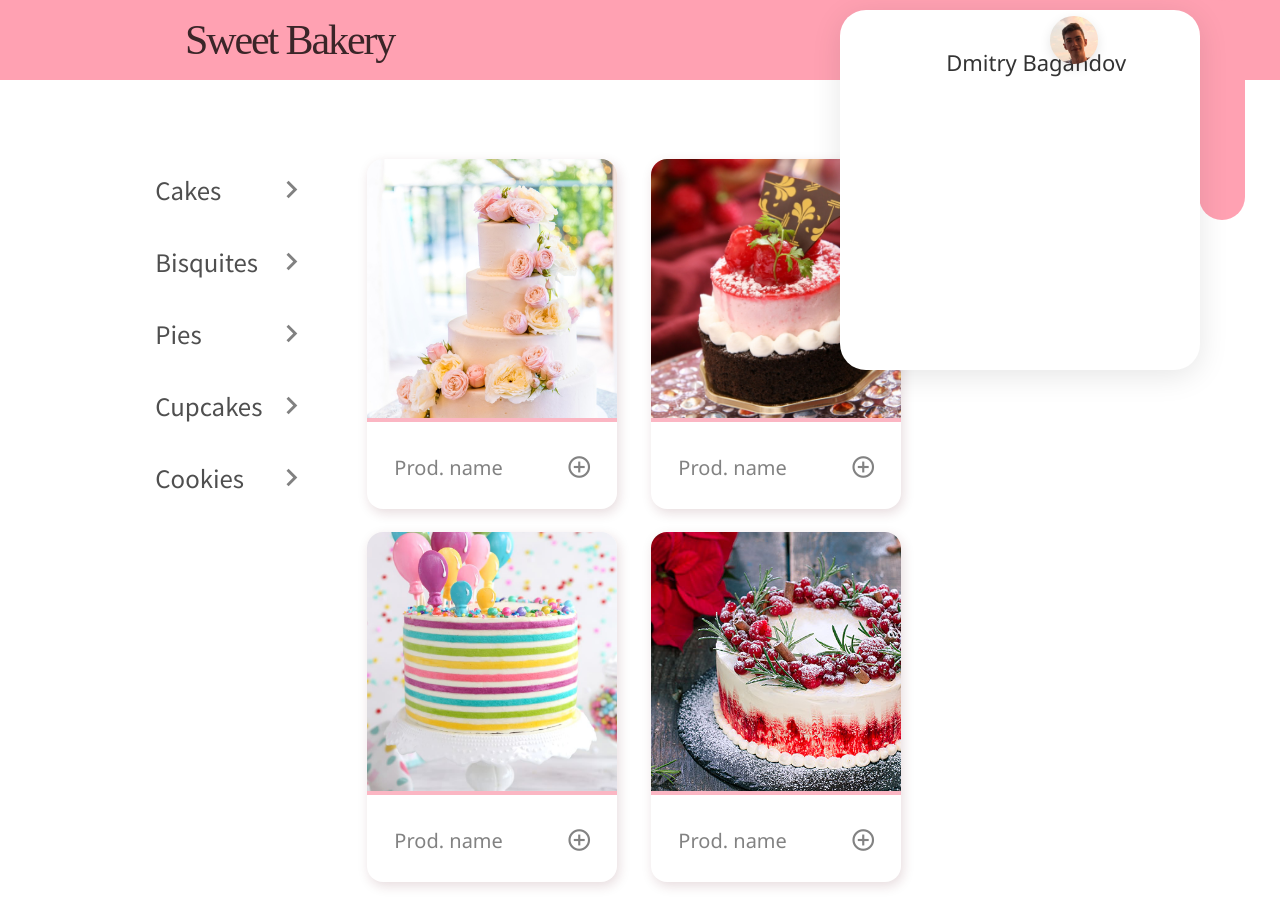
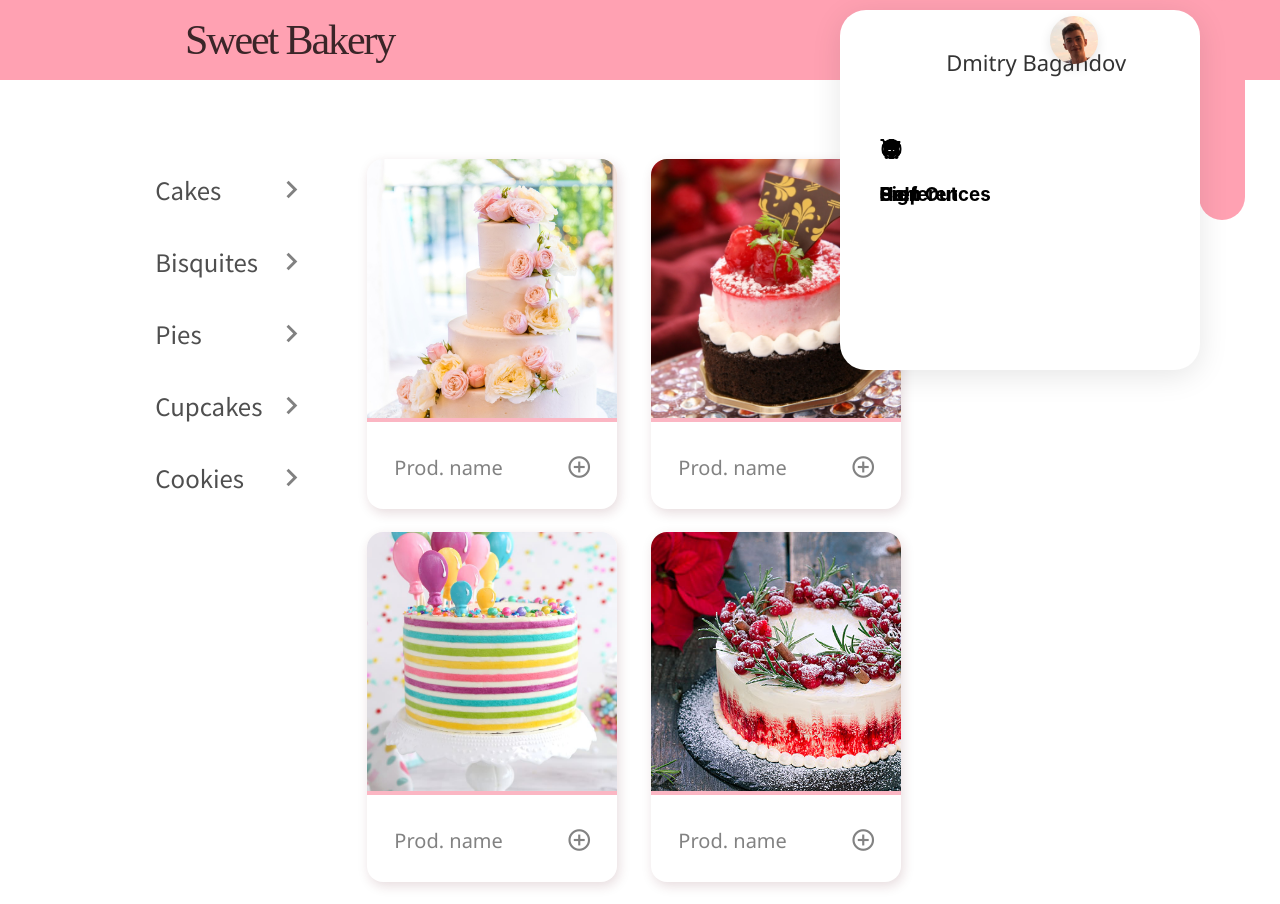
Before and after one commit to Dender46/sweet-bakery, a React (Create React App) app: page / in a window 1280 px wide. Both pictures are taken after a click on the element "expand_more". Built offline with nearby package versions, Linux system fonts and the light colour scheme; a web font is replaced by a local one.

Commit message:
Add profilePopup elements without css

```diff
--- a/src/components/ProfilePopup.css
+++ b/src/components/ProfilePopup.css
@@ -1,4 +1,7 @@
 .ProfilePopup {
+  display:        flex;
+  align-items:    center;
+
   position:       absolute;
   top:            10px;
   right:          80px;
@@ -32,3 +35,11 @@
   align-items: center;
   color: #333333;
 }
+
+.ProfilePopupElement {
+  position: absolute;
+  width: 224.5px;
+  height: 29.5px;
+  left: 39.5px;
+  top: 126.5px;
+}
--- a/src/components/ProfilePopup.tsx
+++ b/src/components/ProfilePopup.tsx
@@ -1,5 +1,12 @@
 import React, {useState, useEffect} from 'react';
 import './ProfilePopup.css';
+
+const profilePopupElements : Array<{icon : String, caption : String}> = [
+    {icon: "shopping_cart",             caption: "Cart"},
+    {icon: "settings",                  caption: "Preferences"},
+    {icon: "subdirectory_arrow_right",  caption: "Sign Out"},
+    {icon: "help_outline",              caption: "Help"}
+]
 
 function ProfilePopup(props : {mounted : boolean, profileName : String}) : any {
     const [opacity, setOpacity] = useState(0);
@@ -22,8 +29,18 @@ function ProfilePopup(props : {mounted : boolean, profileName : String}) : any {
             onTransitionEnd={ () => setShow(props.mounted)}
         >
             <h1 className="profile-name">{props.profileName}</h1>
+            {profilePopupElements.map((props) => ( <ProfilePopupElement icon={props.icon} caption={props.caption} /> ))}
         </div>
     );
 }
 
+function ProfilePopupElement(props : {icon : String, caption : String}) {
+    return (
+        <div className="ProfilePopupElement">
+            <i className="material-icons noselect">{props.icon}</i>
+            <h3 className="section-name noselect">{props.caption}</h3>
+        </div>
+    )
+}
+
 export default ProfilePopup;
--- a/src/components/SideBar.css
+++ b/src/components/SideBar.css
@@ -15,7 +15,7 @@
   background:   #FFD4DC;
 }
 
-h3.section-name {
+.SideBarElement h3.section-name {
   font-family:  Noto Sans JP;
   font-style:   normal;
   font-weight:  normal;
@@ -28,7 +28,7 @@ h3.section-name {
   color:        #4F4F4F;
 }
 
-.material-icons.expand_more {
+.SideBarElement .material-icons.expand_more {
   position:     absolute;
   left:         80.48%;
   right:        15.55%;
```
